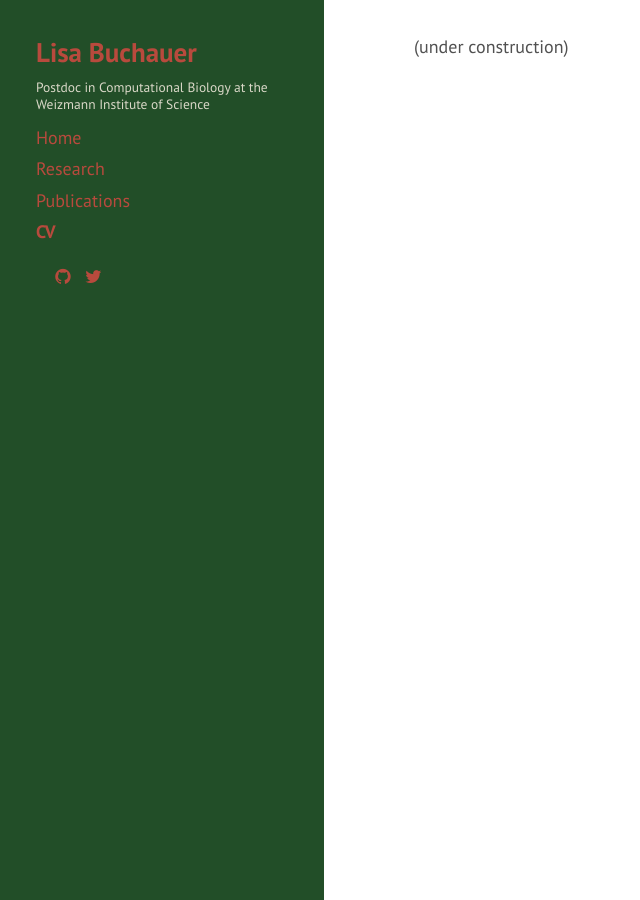
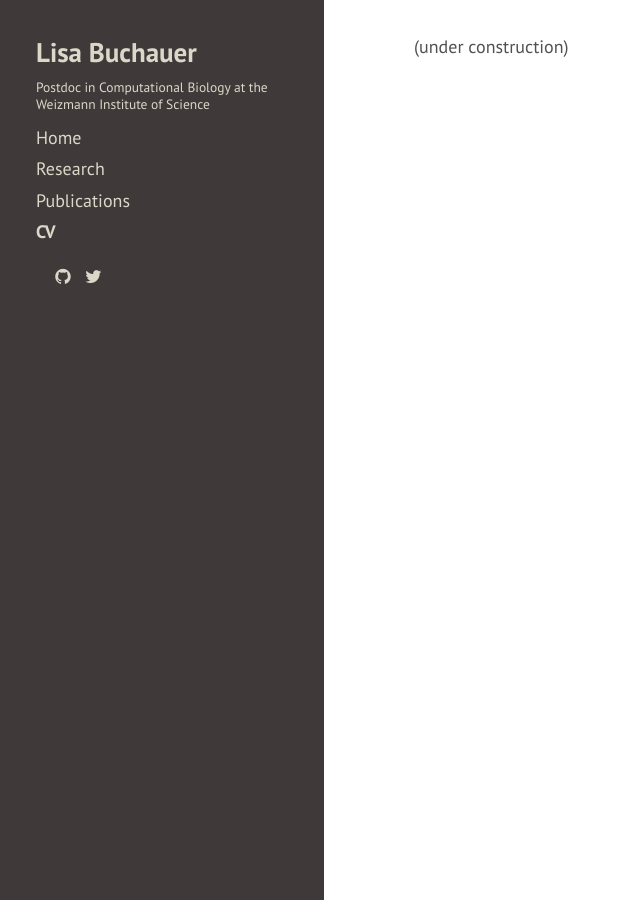
Before and after one commit to LiBuchauer/libuchauer.github.io, a Jekyll site: the page built from shortcv.md, in a window 1280 px wide. Shown: the whole page, without its empty margins (0-640 px from the left). Built offline with Jekyll 4.4.1, drawn with Linux system fonts in a browser that asks for light colours; nearby versions of some CDN libraries; a style sheet for code colours, icons or effects is not loaded.

Commit message:
Play with colors 3

```diff
--- a/public/css/libuchauer.css
+++ b/public/css/libuchauer.css
@@ -29,7 +29,7 @@ ul {
 
 /* Sidebar nav */
 .theme-libuchauer .sidebar {
-  background-color: #224e28;
+  background-color: #40393a;
   padding: 0.25rem 0.5rem;
   color: #dad8c8;
 }
@@ -41,7 +41,7 @@ ul {
 
 /* Sidebar links */
   .theme-libuchauer .sidebar a {
-    color: #b84a3d;
+    color: #dad8c8;
 }
 
 .sidebar-about h1 {
```
